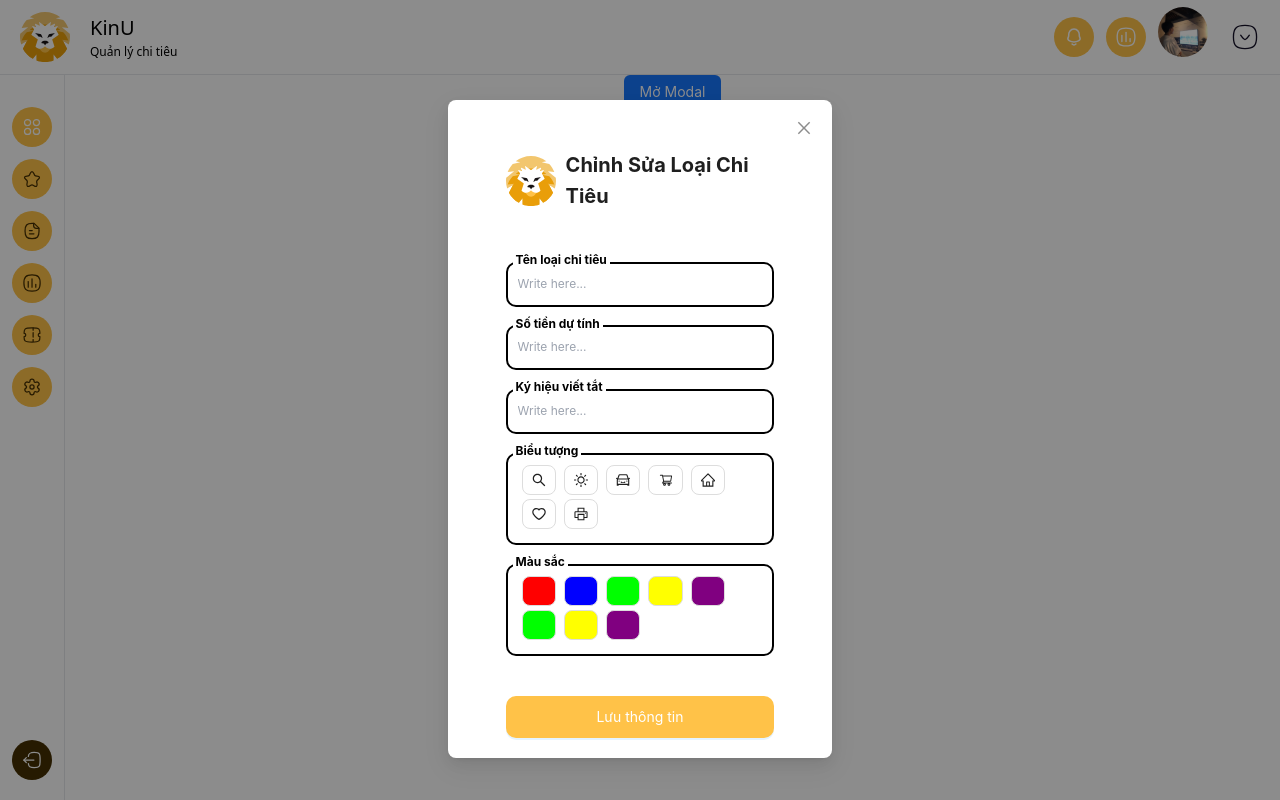
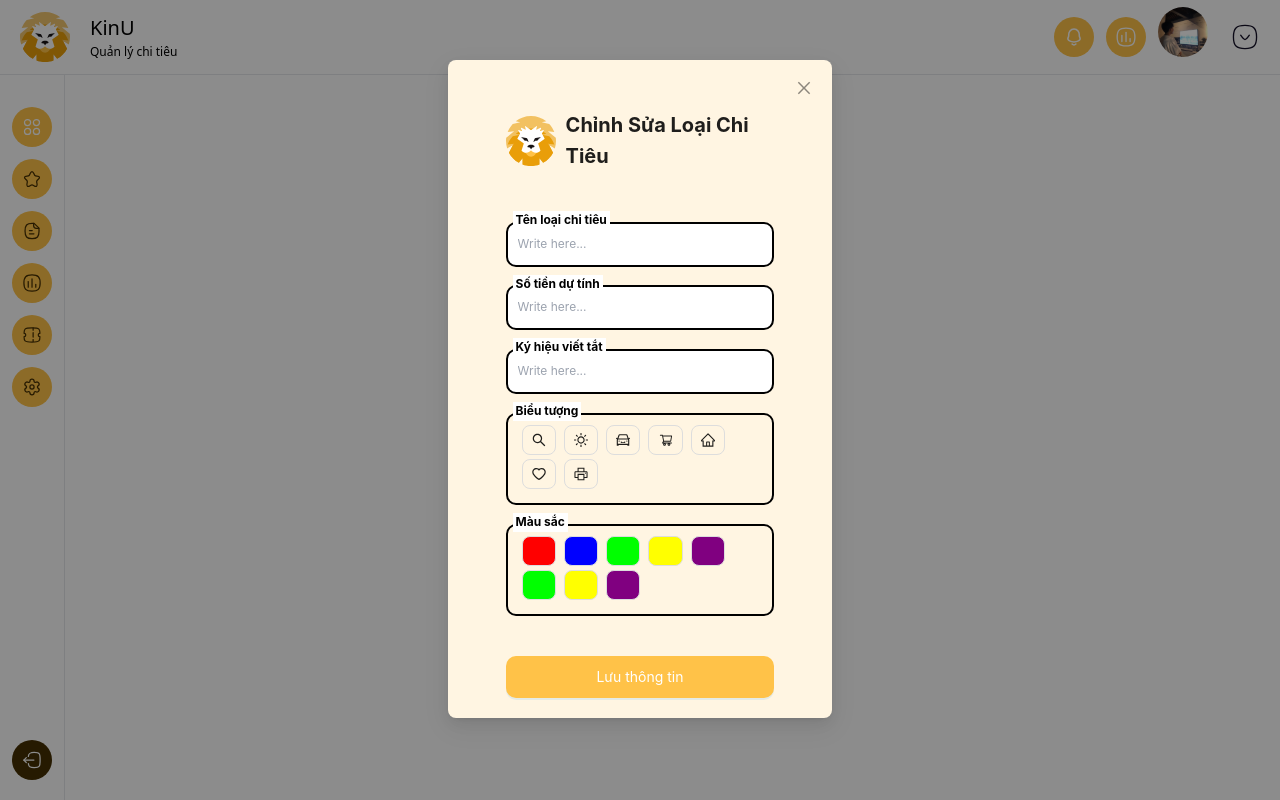
Before and after one commit to ptvinh203/Kinu-FE, a Next.js app: page /editSpending in a window 1280 px wide. Both pictures are taken after a click on the button "Mở Modal". Built offline with nearby package versions, Linux system fonts and the light colour scheme.

Commit message:
fix: modal style

```diff
--- a/package.json
+++ b/package.json
@@ -9,6 +9,7 @@
     "lint": "next lint"
   },
   "dependencies": {
+    "@ant-design/icons": "^5.5.1",
     "antd": "^5.21.4",
     "axios": "^1.7.7",
     "next": "14.2.15",
--- a/src/app/(main)/editSpending/editSpen.module.scss
+++ b/src/app/(main)/editSpending/editSpen.module.scss
@@ -1,9 +1,7 @@
-.ant-modal .ant-modal-content{
-  background-color: #fff5e2 !important;
-}
-.mobalEditSpen{
+.mobalEditSpen {
 
-  .containerMobal{
+  .containerMobal {
+    // background-color: #fff5e2;
     display: flex;
     flex-direction: column;
     justify-content: center;
@@ -11,7 +9,7 @@
     width: 100%;
     padding: 0 10%;
 
-    .headMobal{
+    .headMobal {
       display: flex;
       justify-content: center;
       align-items: center;
@@ -19,7 +17,7 @@
       padding-top: 30px;
       padding-bottom: 30px;
 
-      .titleMobal{
+      .titleMobal {
         font-size: 20px;
         font-weight: bold;
       }
@@ -42,6 +40,7 @@
         background: #ffffff;
         width: fit-content;
       }
+
       .inputMobal {
         padding: 11px 10px;
         font-size: 0.75rem;
@@ -49,6 +48,7 @@
         border-radius: 10px;
         background: #ffffff;
       }
+
       .inputMobal:focus {
         outline: none;
       }
@@ -79,8 +79,10 @@
           }
 
           &.selected {
-            background-color: #e0e0e0; /* Màu nền khi được chọn */
-            border-color: #007bff; /* Thay đổi màu viền khi được chọn */
+            background-color: #e0e0e0;
+            /* Màu nền khi được chọn */
+            border-color: #007bff;
+            /* Thay đổi màu viền khi được chọn */
           }
 
           .icon {
@@ -96,13 +98,14 @@
       }
 
     }
-    .modalFooter{
+
+    .modalFooter {
       display: flex;
-        justify-content: center;
-        align-items: center;
-        padding-top: 20px;
+      justify-content: center;
+      align-items: center;
+      padding-top: 20px;
 
-      .btnMobal{
+      .btnMobal {
         width: 100%;
         border-radius: 10px;
         padding: 20px;
--- a/src/app/(main)/editSpending/page.tsx
+++ b/src/app/(main)/editSpending/page.tsx
@@ -67,6 +67,16 @@ const Page: React.FC = () => {
         footer={null}
         width="30%"
         className={styles.mobalEditSpen}
+        styles={{
+          content: {
+            backgroundColor: '#fff5e2', // Ensure the content area has the desired background color
+            borderRadius: '8px',
+            marginTop: '-40px'
+          },
+          body: {
+            backgroundColor: '#fff5e2', // Ensure the modal body has the desired background
+          },
+        }}
       >
         <div className={styles.containerMobal}>
           <div className={styles.headMobal}>
```
Also changed, not shown: 1 other file (tests, documents, lock files or other folders). Lines whose indentation alone changed are shown as unchanged.
